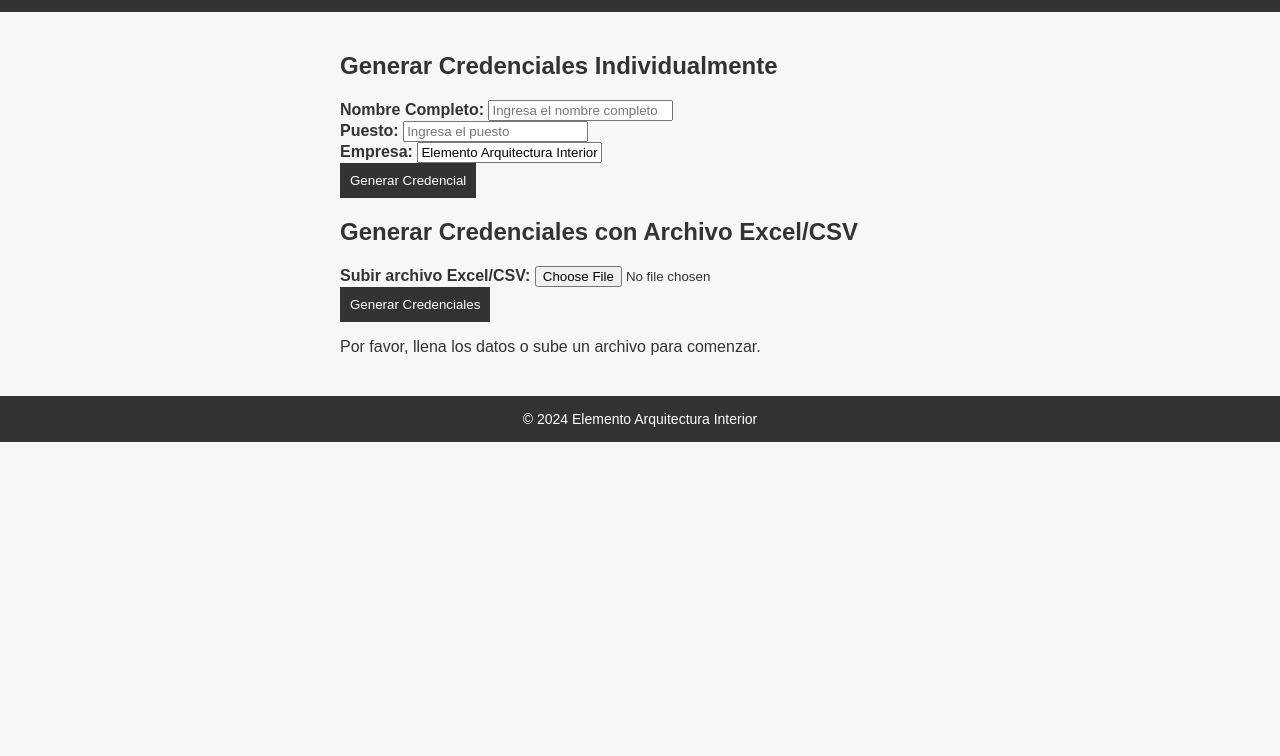
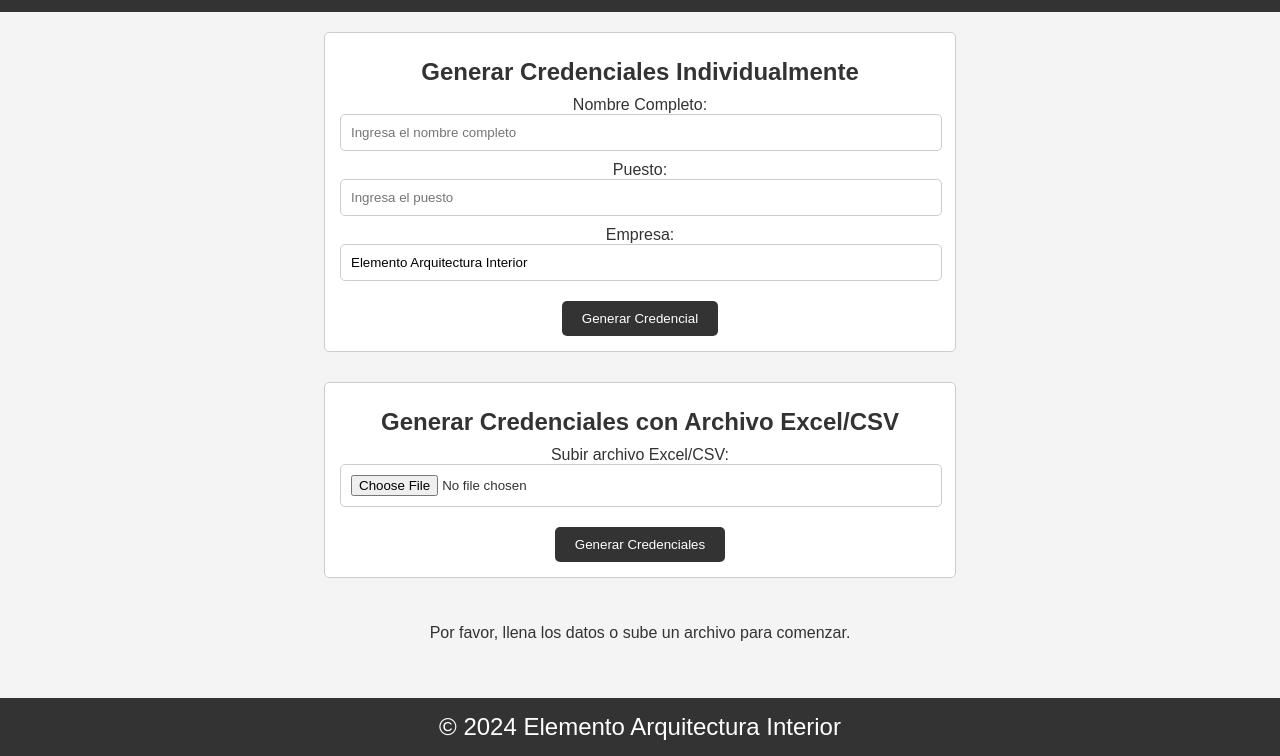
Before and after one commit to AdminC3A/C3A-CREDENCIALES, a plain HTML site: page index.html in a window 1280 px wide. Shown: the part 46-802 px from the top of the page. Drawn offline with Linux system fonts and the light colour scheme; a script that the page names is missing.

Commit message:
Update styles.css

```diff
--- a/styles.css
+++ b/styles.css
@@ -5,57 +5,80 @@ body {
     display: flex;
     flex-direction: column;
     align-items: center;
-    background-color: #f7f7f7;
-    color: #333;
+    background-color: #f4f4f4;
+    color: #333333;
 }
 
 header, footer {
-    background-color: #333;
-    color: #fff;
+    background-color: #333333;
+    color: #ffffff;
     text-align: center;
     width: 100%;
     padding: 15px 0;
 }
 
-header h1 {
+header h1, footer p {
     margin: 0;
     font-size: 24px;
 }
 
 main {
+    flex: 1;
+    display: flex;
+    flex-direction: column;
+    align-items: center;
+    justify-content: center;
     padding: 20px;
+    max-width: 800px;
+    width: 100%;
+}
+
+section {
+    margin-bottom: 30px;
+    padding: 15px;
+    border: 1px solid #ccc;
+    border-radius: 5px;
+    background: #fff;
     width: 100%;
     max-width: 600px;
+    text-align: center;
 }
 
-#credential-form {
-    display: flex;
-    flex-direction: column;
-    gap: 10px;
-}
-
-label {
-    font-weight: bold;
-}
-
-button {
-    background-color: #333;
-    color: white;
-    border: none;
-    padding: 10px;
-    cursor: pointer;
-}
-
-button:hover {
-    background-color: #555;
+section h2 {
+    margin: 10px 0;
 }
 
 #output {
     margin-top: 20px;
-    text-align: center;
+    display: flex;
+    flex-wrap: wrap;
+    gap: 20px;
+    justify-content: center;
 }
 
-footer p {
-    margin: 0;
-    font-size: 14px;
+input {
+    width: calc(100% - 20px);
+    padding: 10px;
+    margin-bottom: 10px;
+    border: 1px solid #ccc;
+    border-radius: 5px;
 }
+
+button {
+    padding: 10px 20px;
+    background-color: #333333;
+    color: #ffffff;
+    border: none;
+    border-radius: 5px;
+    cursor: pointer;
+    margin-top: 10px;
+}
+
+button:hover {
+    background-color: #555555;
+}
+
+canvas {
+    border: 1px solid #ccc;
+    margin: 10px;
+}
```
